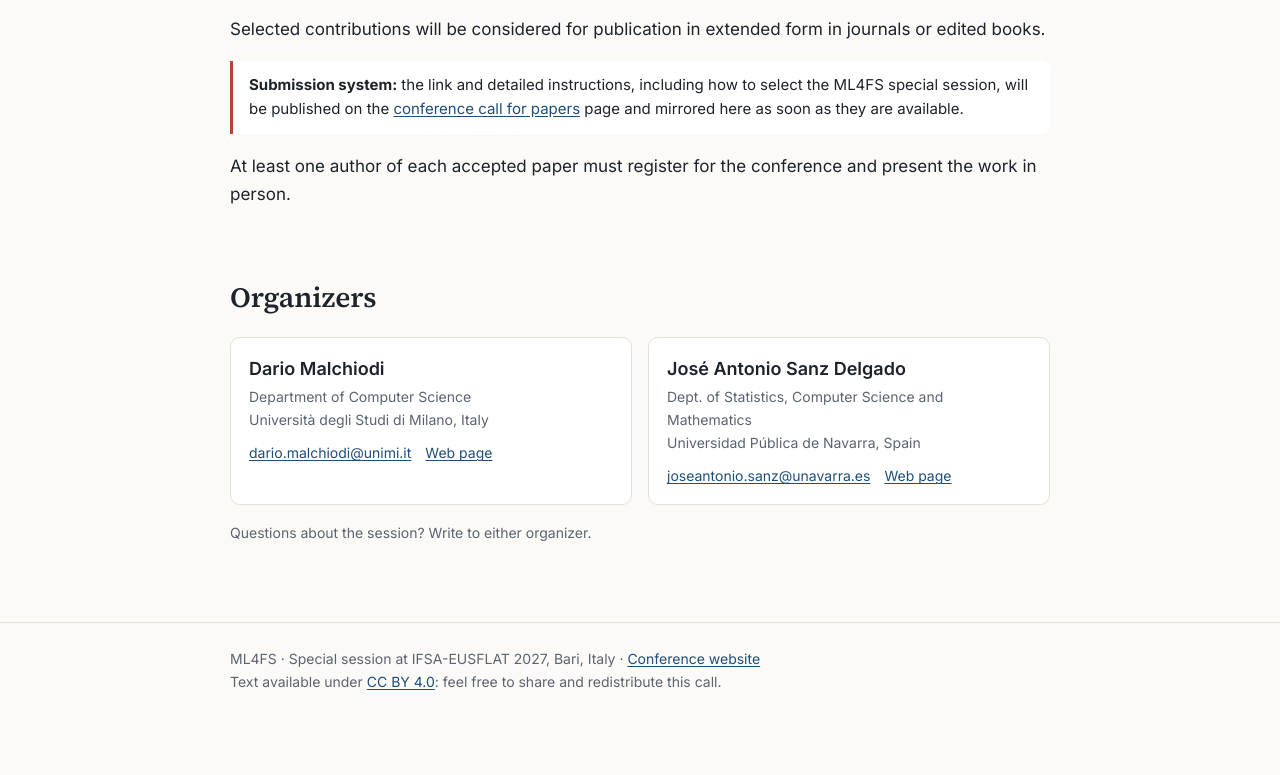
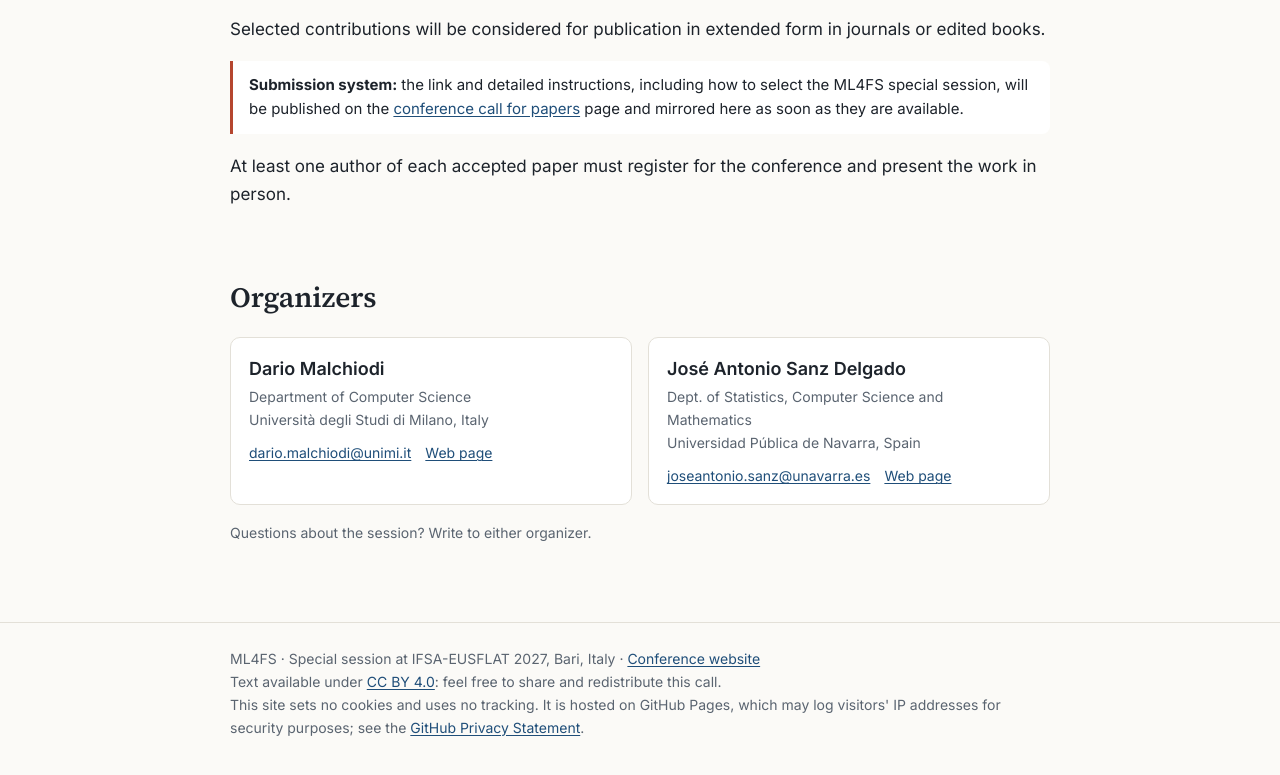
Before and after one commit to ml4fs/ml4fs.github.io, a plain HTML site: page index.html in a window 1280 px wide. Shown: the part 2668-3443 px from the top of the page. Before the commit the page ends 3401 px from the top, so only its background shows below. Drawn offline with Linux system fonts and the light colour scheme.

Commit message:
Add privacy note to footer
Co-Authored-By: Claude Opus 5.5 <noreply@anthropic.com>

```diff
--- a/index.html
+++ b/index.html
@@ -246,7 +246,8 @@
   <div class="wrap">
     ML4FS · Special session at IFSA-EUSFLAT 2027, Bari, Italy ·
     <a href="https://eusflat.org/2027-conference/">Conference website</a><br>
-    Text available under <a href="https://creativecommons.org/licenses/by/4.0/" rel="license">CC BY 4.0</a>: feel free to share and redistribute this call.
+    Text available under <a href="https://creativecommons.org/licenses/by/4.0/" rel="license">CC BY 4.0</a>: feel free to share and redistribute this call.<br>
+    This site sets no cookies and uses no tracking. It is hosted on GitHub Pages, which may log visitors' IP addresses for security purposes; see the <a href="https://docs.github.com/en/site-policy/privacy-policies/github-general-privacy-statement">GitHub Privacy Statement</a>.
   </div>
 </footer>
 
```
